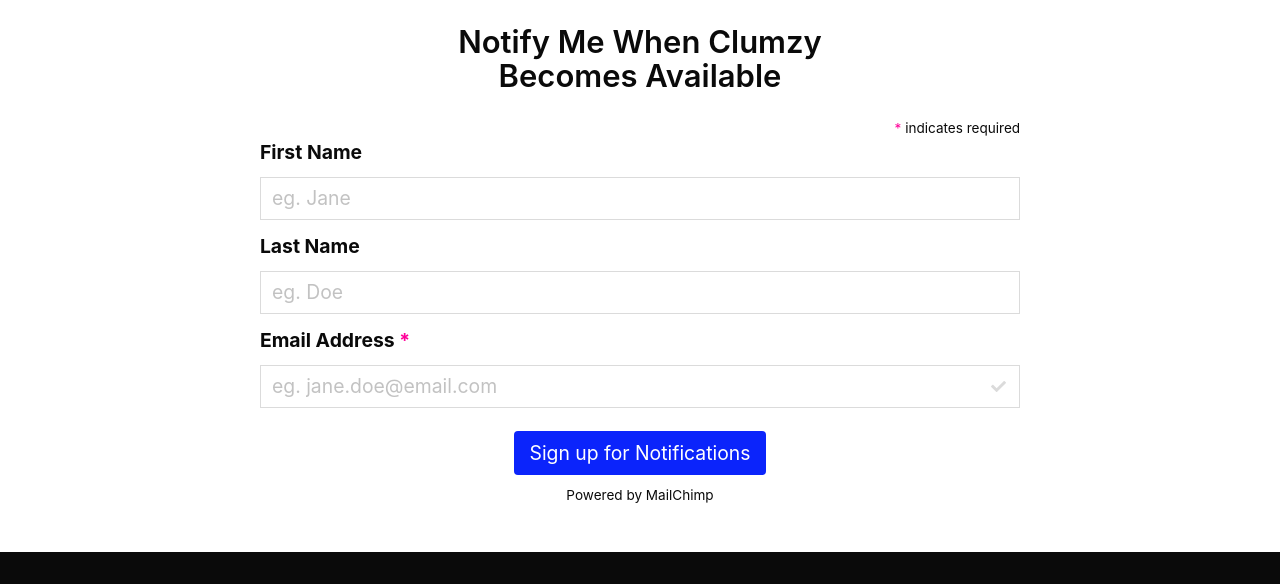
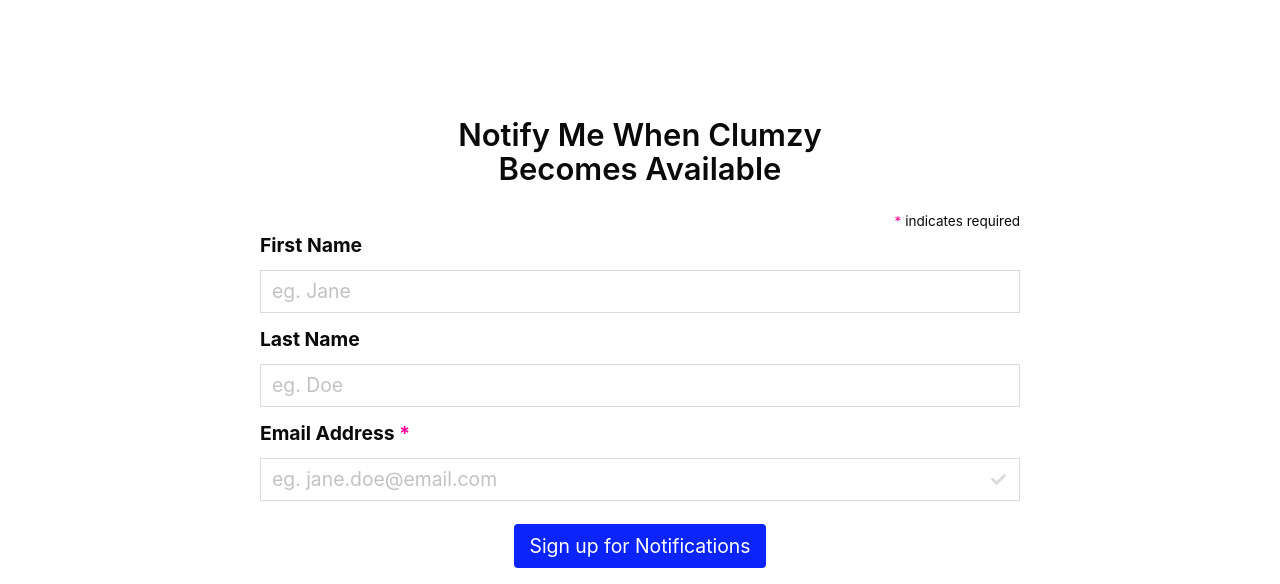
Before and after one commit to nnagewad/clumzy, a plain HTML site: page index.html in a window 1280 px wide. Shown: the part 1700-2284 px from the top of the page. Drawn offline with nearby package versions, Linux system fonts and the light colour scheme; a web font is replaced by a local one.

Commit message:
Updates: - Remove MailChimp message - Add Medium class to Signup Section - Remove Confirmation Email Sent Message

```diff
--- a/index.html
+++ b/index.html
@@ -82,7 +82,7 @@
       </div>
     </section>
 
-    <section id="signup" class="contact section">
+    <section id="signup" class="contact section is-medium">
       <div class="container">
         <h2 class="title has-text-centered has-text-black tk-museo-sans">Notify Me When Clumzy Becomes&nbsp;Available</h2>
         <div class="columns is-centered">
@@ -127,13 +127,11 @@
               </fieldset>
             </form>
             <div id="form-submit-message" class="form-submit-message is-hidden">
-                  <p class="subtitle has-text-centered has-text-black tk-museo-sans">You should see an email from us in your inbox.</p>
               <p class="subtitle has-text-centered has-text-black tk-museo-sans">To reactivate the form, click the button below.</p>
               <div class="control has-text-centered">
                 <button id="reactivate-form" class="button is-primary is-medium is-block-mobile tk-museo-sans">Reactive Form</button>
               </div>
             </div>
-                <small class="is-block has-text-centered has-text-black tk-museo-sans">Powered by MailChimp</small>
           </div>
         </div>
       </div>
```
Also changed, not shown: img/clumzy-hero-desktop.jpg (deleted), img/clumzy-hero-desktop@2x.jpg (deleted). Lines whose indentation alone changed are shown as unchanged.
